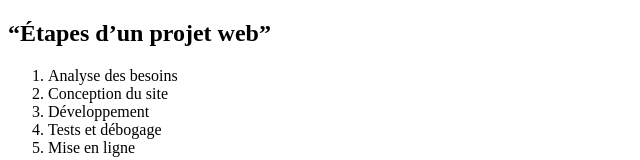
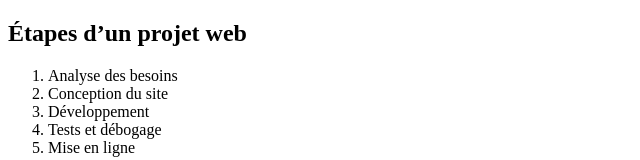
Before and after one commit to anashatim1/tp2web, a plain HTML site: page exe04.html in a window 1280 px wide. Shown: the top 160 px of the page, without its empty margins (0-640 px from the left). Drawn offline with Linux system fonts and the light colour scheme.

Commit message:
Update exe04.html

```diff
--- a/exe04.html
+++ b/exe04.html
@@ -6,7 +6,7 @@
     <title>listes</title>
 </head>
 <body>
-    <h2>“Étapes d’un projet web” </h2>
+    <h2>Étapes d’un projet web </h2>
     <ol>
         <li>Analyse des besoins</li>
         <li>Conception du site</li>
@@ -39,4 +39,5 @@
     </dl>
     </dl>
 </body>
+
 </html>
```
